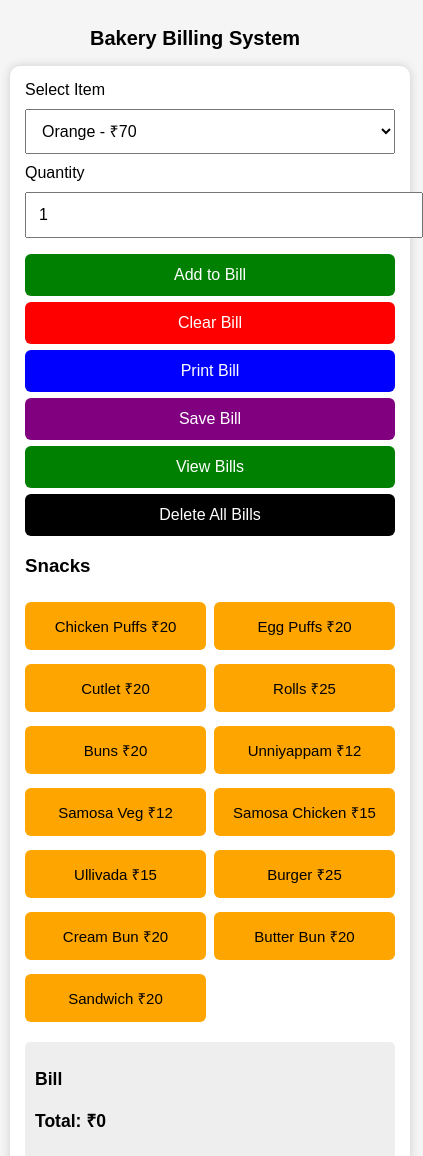
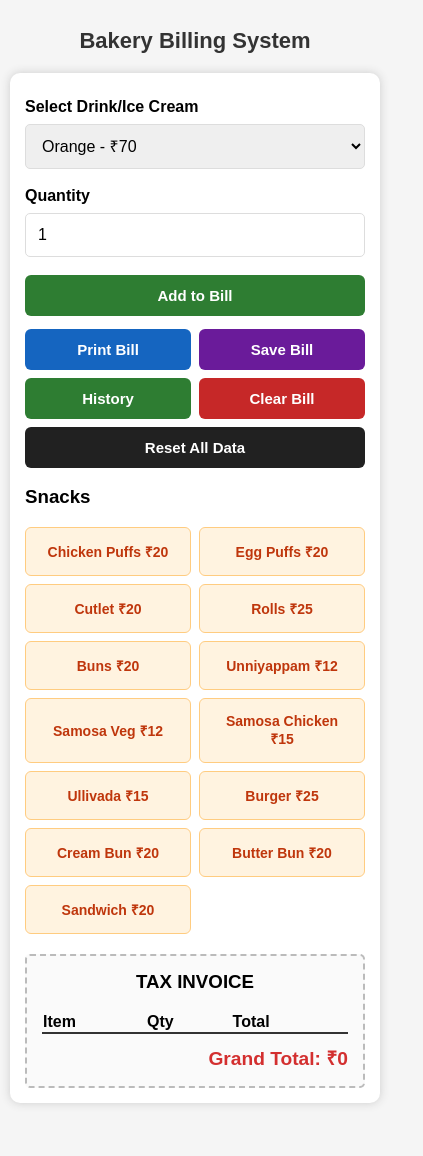
Before and after one commit to minhajdoc7x-oss/Best-Bakery-, a plain HTML site: page index.html in a window 390 px wide. Shown: the top 1156 px of the page, 423 px wide, since content can reach past the window. After the commit the page ends 1113 px from the top, so only its background shows below. Drawn offline with Linux system fonts and the light colour scheme.

Commit message:
Update index.html

```diff
--- a/index.html
+++ b/index.html
@@ -1,91 +1,42 @@
 <!DOCTYPE html>
-<html>
+<html lang="en">
 <head>
+    <meta charset="UTF-8">
+    <meta name="viewport" content="width=device-width, initial-scale=1.0">
     <title>Bakery Billing System</title>
+    <style>
+        body { font-family: Arial, sans-serif; background:#f5f5f5; margin:0; padding:10px; }
+        h2 { text-align:center; font-size:22px; color: #333; }
+        .container { background:white; padding:15px; border-radius:10px; max-width:500px; margin:auto; box-shadow:0 0 10px #ccc; }
+        label { font-weight: bold; display: block; margin-top: 10px; }
+        select, input { width:100%; padding:12px; margin:8px 0; font-size:16px; border: 1px solid #ddd; border-radius: 5px; box-sizing: border-box; }
 
-<meta name="viewport" content="width=device-width, initial-scale=1.0">
+        .btn-grid { display: grid; grid-template-columns: 1fr 1fr; gap: 8px; margin-top: 10px; }
+        button { padding:12px; border:none; color:white; cursor:pointer; font-size:15px; border-radius:6px; font-weight: bold; }
+        .green { background: #2e7d32; }
+        .red { background: #c62828; }
+        .blue { background: #1565c0; }
+        .purple { background: #6a1b9a; }
+        .black { background: #212121; grid-column: span 2; }
+        .add-btn { background: #2e7d32; grid-column: span 2; margin-bottom: 5px; }
 
-<style>
-body {
-    font-family: Arial;
-    background:#f5f5f5;
-    margin:0;
-    padding:10px;
-}
+        .snacks-box { display:grid; grid-template-columns:repeat(2,1fr); gap:8px; margin-top: 10px; }
+        .snacks-box button { background:#fff3e0; color:#bf360c; border: 1px solid #ffcc80; padding:14px; font-size:14px; }
 
-h2 {
-    text-align:center;
-    font-size:20px;
-}
-
-.container {
-    background:white;
-    padding:15px;
-    border-radius:10px;
-    max-width:500px;
-    width:100%;
-    margin:auto;
-    box-shadow:0 0 10px #ccc;
-}
-
-select,input {
-    width:100%;
-    padding:12px;
-    margin:10px 0;
-    font-size:16px;
-}
-
-button {
-    padding:12px;
-    width:100%;
-    border:none;
-    color:white;
-    margin-top:6px;
-    cursor:pointer;
-    font-size:16px;
-    border-radius:6px;
-}
-
-.green { background:green; }
-.red { background:red; }
-.blue { background:blue; }
-.purple { background:purple; }
-.black { background:black; }
-
-.bill {
-    margin-top:20px;
-    background:#eee;
-    padding:10px;
-    border-radius:5px;
-    font-size:15px;
-}
-
-.snacks-box {
-    display:grid;
-    grid-template-columns:repeat(2,1fr);
-    gap:8px;
-}
-
-.snacks-box button {
-    background:orange;
-    color:black;
-    padding:14px;
-    font-size:15px;
-}
+        .bill { margin-top:20px; background:#fafafa; border: 2px dashed #bbb; padding:15px; border-radius:5px; }
+        table { width: 100%; border-collapse: collapse; }
+        th { text-align: left; border-bottom: 2px solid #333; }
+        td { padding: 8px 0; border-bottom: 1px solid #eee; }
+        .total-row { font-size: 1.2em; font-weight: bold; color: #d32f2f; margin-top: 10px; text-align: right; }
     </style>
 </head>
-
 <body>
 
 <h2>Bakery Billing System</h2>
 
 <div class="container">
-
-<label>Select Item</label>
-
+    <label>Select Drink/Ice Cream</label>
     <select id="item">
-
-<!-- Fresh Juice -->
         <optgroup label="Fresh Juice">
             <option value="70">Orange - ₹70</option>
             <option value="60">Musambi - ₹60</option>
@@ -94,8 +45,6 @@ button {
             <option value="40">Milk Lime - ₹40</option>
             <option value="40">Pineapple Lime - ₹40</option>
         </optgroup>
-
-<!-- Milk Shakes -->
         <optgroup label="Milk Shakes">
             <option value="70">Chikku - ₹70</option>
             <option value="70">Sharjah - ₹70</option>
@@ -108,8 +57,6 @@ button {
             <option value="70">Cocktail - ₹70</option>
             <option value="90">Apple - ₹90</option>
         </optgroup>
-
-<!-- Special Shakes -->
         <optgroup label="Special Shakes">
             <option value="70">Badam Milk - ₹70</option>
             <option value="70">Cold Coffee - ₹70</option>
@@ -117,184 +64,183 @@ button {
             <option value="100">KitKat - ₹100</option>
             <option value="80">Oreo - ₹80</option>
         </optgroup>
-
-<!-- Dry Fruit Shakes -->
         <optgroup label="Dry Fruit Shakes">
             <option value="80">Dates - ₹80</option>
             <option value="100">Badam - ₹100</option>
             <option value="100">Roasted Cashew - ₹100</option>
             <option value="100">Mixed Dry Fruits - ₹100</option>
         </optgroup>
-
-<!-- Ice Cream Shakes -->
         <optgroup label="Ice Cream Shakes">
-<option value="80">Vanilla - ₹80</option>
-<option value="80">Strawberry - ₹80</option>
-<option value="80">Pista - ₹80</option>
-<option value="90">Mango - ₹90</option>
-<option value="90">Chocolate - ₹90</option>
-<option value="90">Butterscotch - ₹90</option>
-<option value="90">Spanish Delight - ₹90</option>
+            <option value="80">Vanilla Shake - ₹80</option>
+            <option value="80">Strawberry Shake - ₹80</option>
+            <option value="80">Pista Shake - ₹80</option>
+            <option value="90">Mango Shake - ₹90</option>
+            <option value="90">Chocolate Shake - ₹90</option>
+            <option value="90">Butterscotch Shake - ₹90</option>
+            <option value="90">Spanish Delight Shake - ₹90</option>
         </optgroup>
-
-<!-- Mojitos -->
+        <optgroup label="Scoops">
+            <option value="50">Vanilla Scoop - ₹50</option>
+            <option value="60">Strawberry Scoop - ₹60</option>
+            <option value="60">Pista Scoop - ₹60</option>
+            <option value="60">Mango Scoop - ₹60</option>
+            <option value="60">Chocolate Scoop - ₹60</option>
+            <option value="60">Butterscotch Scoop - ₹60</option>
+            <option value="60">Spanish Delight Scoop - ₹60</option>
+        </optgroup>
+        <optgroup label="Icecream Specials">
+            <option value="70">Fruit Salad - ₹70</option>
+            <option value="130">Gudbud - ₹130</option>
+            <option value="160">Dilkhush - ₹160</option>
+            <option value="160">Fancy Falooda - ₹160</option>
+            <option value="180">Royal Falooda - ₹180</option>
+            <option value="200">Tender Falooda - ₹200</option>
+            <option value="180">Choco Buzz - ₹180</option>
+            <option value="200">Best Gudbud - ₹200</option>
+            <option value="200">Brownie Fudge - ₹200</option>
+        </optgroup>
         <optgroup label="Mojitos">
             <option value="70">Green Apple - ₹70</option>
             <option value="70">Passion Fruit - ₹70</option>
             <option value="70">Blue Lagoon - ₹70</option>
         </optgroup>
-
-<!-- Hot Beverages -->
         <optgroup label="Hot Beverages">
             <option value="12">Tea - ₹12</option>
             <option value="20">Coffee - ₹20</option>
             <option value="25">Horlicks - ₹25</option>
             <option value="25">Boost - ₹25</option>
         </optgroup>
+    </select>
 
-</select>
     <label>Quantity</label>
-<input type="number" id="qty" value="1">
+    <input type="number" id="qty" value="1" min="1">
 
-<button class="green" onclick="addItem()">Add to Bill</button>
-<button class="red" onclick="clearBill()">Clear Bill</button>
+    <div class="btn-grid">
+        <button class="add-btn" onclick="addItem()">Add to Bill</button>
         <button class="blue" onclick="printBill()">Print Bill</button>
         <button class="purple" onclick="saveBill()">Save Bill</button>
-<button class="green" onclick="viewBills()">View Bills</button>
-<button class="black" onclick="deleteBills()">Delete All Bills</button>
+        <button class="green" onclick="viewBills()">History</button>
+        <button class="red" onclick="clearBill()">Clear Bill</button>
+        <button class="black" onclick="deleteBills()">Reset All Data</button>
+    </div>
 
     <h3>Snacks</h3>
-
     <div class="snacks-box">
-<button onclick="addDirect('Chicken Puffs',20)">Chicken Puffs ₹20</button>
-<button onclick="addDirect('Egg Puffs',20)">Egg Puffs ₹20</button>
-<button onclick="addDirect('Cutlet',20)">Cutlet ₹20</button>
-<button onclick="addDirect('Rolls',25)">Rolls ₹25</button>
-<button onclick="addDirect('Buns',20)">Buns ₹20</button>
-<button onclick="addDirect('Unniyappam',12)">Unniyappam ₹12</button>
-<button onclick="addDirect('Samosa Veg',12)">Samosa Veg ₹12</button>
-<button onclick="addDirect('Samosa Chicken',15)">Samosa Chicken ₹15</button>
-<button onclick="addDirect('Ullivada',15)">Ullivada ₹15</button>
-<button onclick="addDirect('Burger',25)">Burger ₹25</button>
-<button onclick="addDirect('Cream Bun',20)">Cream Bun ₹20</button>
-<button onclick="addDirect('Butter Bun',20)">Butter Bun ₹20</button>
-<button onclick="addDirect('Sandwich',20)">Sandwich ₹20</button>
+        <button onclick="addOrUpdate('Chicken Puffs',20, 1)">Chicken Puffs ₹20</button>
+        <button onclick="addOrUpdate('Egg Puffs',20, 1)">Egg Puffs ₹20</button>
+        <button onclick="addOrUpdate('Cutlet',20, 1)">Cutlet ₹20</button>
+        <button onclick="addOrUpdate('Rolls',25, 1)">Rolls ₹25</button>
+        <button onclick="addOrUpdate('Buns',20, 1)">Buns ₹20</button>
+        <button onclick="addOrUpdate('Unniyappam',12, 1)">Unniyappam ₹12</button>
+        <button onclick="addOrUpdate('Samosa Veg',12, 1)">Samosa Veg ₹12</button>
+        <button onclick="addOrUpdate('Samosa Chicken',15, 1)">Samosa Chicken ₹15</button>
+        <button onclick="addOrUpdate('Ullivada',15, 1)">Ullivada ₹15</button>
+        <button onclick="addOrUpdate('Burger',25, 1)">Burger ₹25</button>
+        <button onclick="addOrUpdate('Cream Bun',20, 1)">Cream Bun ₹20</button>
+        <button onclick="addOrUpdate('Butter Bun',20, 1)">Butter Bun ₹20</button>
+        <button onclick="addOrUpdate('Sandwich',20, 1)">Sandwich ₹20</button>
     </div>
 
-<div class="bill">
-<h3>Bill</h3>
-<p id="items"></p>
-<h3>Total: ₹<span id="total">0</span></h3>
+    <div class="bill" id="printSection">
+        <h3 style="text-align:center; margin-top:0;">TAX INVOICE</h3>
+        <table>
+            <thead>
+                <tr>
+                    <th>Item</th>
+                    <th>Qty</th>
+                    <th>Total</th>
+                </tr>
+            </thead>
+            <tbody id="itemsTable"></tbody>
+        </table>
+        <div class="total-row">Grand Total: ₹<span id="total">0</span></div>
     </div>
-
 </div>
 
 <script>
+    let currentBill = [];
+    let totalAmount = 0;
+    const password = "1234";
 
-let total = 0;
-let billText = "";
-let password = "1234";
-
-function addItem() {
-    let item = document.getElementById("item");
-    let price = parseInt(item.value);
-    let name = item.options[item.selectedIndex].text;
-    let qty = parseInt(document.getElementById("qty").value);
-
-    let itemTotal = price * qty;
-    total += itemTotal;
-
-   billText += "• " + name + " x " + qty + " = ₹" + itemTotal + "<br>";
-
-    document.getElementById("items").innerHTML = billText;
-    document.getElementById("total").innerText = total;
+    function updateUI() {
+        let tableHTML = "";
+        totalAmount = 0;
+        currentBill.forEach(item => {
+            let lineTotal = item.price * item.qty;
+            tableHTML += `<tr><td>${item.name}</td><td>${item.qty}</td><td>₹${lineTotal}</td></tr>`;
+            totalAmount += lineTotal;
+        });
+        document.getElementById("itemsTable").innerHTML = tableHTML;
+        document.getElementById("total").innerText = totalAmount;
     }
 
-function addDirect(name, price) {
-    total += price;
-    billText += "• " + name + " = ₹" + price + "<br>";
+    // core logic: updates existing item or adds new one
+    function addOrUpdate(name, price, qty) {
+        let existingItem = currentBill.find(item => item.name === name);
 
-    document.getElementById("items").innerHTML = billText;
-    document.getElementById("total").innerText = total;
+        if (existingItem) {
+            existingItem.qty += qty;
+        } else {
+            currentBill.push({ name, price, qty });
+        }
+        updateUI();
+    }
+
+    // Triggered by the "Add to Bill" button for drinks
+    function addItem() {
+        let itemEl = document.getElementById("item");
+        let name = itemEl.options[itemEl.selectedIndex].text.split(' -')[0];
+        let price = parseInt(itemEl.value);
+        let qtyInput = document.getElementById("qty");
+        let qty = parseInt(qtyInput.value);
+
+        if(qty < 1 || isNaN(qty)) return;
+
+        addOrUpdate(name, price, qty);
+
+        // Reset quantity field to 1 after adding
+        qtyInput.value = 1;
     }
 
     function clearBill() {
-    let pass = prompt("Enter password");
-    if(pass !== password) return alert("Wrong ❌");
-
-    total = 0;
-    billText = "";
-    document.getElementById("items").innerHTML = "";
-    document.getElementById("total").innerText = "0";
+        if(confirm("Clear current bill?")) {
+            currentBill = [];
+            updateUI();
+        }
     }
 
     function printBill() {
-    let content = document.querySelector(".bill").innerHTML;
-
-    let win = window.open("", "", "width=300,height=600");
-
-    win.document.write(`
-        <html>
-        <head>
-        <title>Bill</title>
-        <style>
-            body { font-family: Arial; text-align:center; }
-            hr { border:1px dashed black; }
-        </style>
-        </head>
-        <body>
-            <h2>Best Bakery</h2>
-            <hr>
-            ${content}
-            <hr>
-            <p>Thank You Visit Again 🙏</p>
-        </body>
-        </html>
-    `);
-
-    win.print();
+        let content = document.getElementById("printSection").innerHTML;
+        let win = window.open("", "", "width=400,height=600");
+        win.document.write(`<html><head><style>body{font-family:Arial;text-align:center;padding:20px;} table{width:100%;text-align:left;border-collapse:collapse;} th,td{padding:5px;border-bottom:1px solid #000;} .total-row{font-weight:bold;text-align:right;font-size:1.2em;margin-top:10px;}</style></head><body><h2>BEST BAKERY</h2><hr>${content}<hr><p>Thank You Visit Again!</p><script>window.onload=function(){window.print();window.close();}<\/script></body></html>`);
     }
 
     function saveBill() {
-    let data = { items: billText, total: total };
-    let bills = JSON.parse(localStorage.getItem("bills")) || [];
-    bills.push(data);
-    localStorage.setItem("bills", JSON.stringify(bills));
-    alert("Saved ✅");
+        if(currentBill.length === 0) return alert("Add items first!");
+        let bills = JSON.parse(localStorage.getItem("bakery_bills")) || [];
+        bills.push({ date: new Date().toLocaleString(), total: totalAmount });
+        localStorage.setItem("bakery_bills", JSON.stringify(bills));
+        alert("Bill Saved ✅");
+        currentBill = [];
+        updateUI();
     }
 
     function viewBills() {
-    let bills = JSON.parse(localStorage.getItem("bills")) || [];
-    let text = "";
-
-    bills.forEach((b,i)=>{
-        text += `<hr>
-        Bill ${i+1}<br>
-        ${b.items}
-        Total: ₹${b.total}<br>
-        <button onclick="deleteOne(${i})">Delete</button>`;
-    });
-
-    let win = window.open("", "", "width=400,height=600");
-    win.document.write(text);
-}
-
-function deleteOne(index) {
-    let bills = JSON.parse(localStorage.getItem("bills")) || [];
-    bills.splice(index,1);
-    localStorage.setItem("bills", JSON.stringify(bills));
-    alert("Deleted ✅");
-    location.reload();
+        let bills = JSON.parse(localStorage.getItem("bakery_bills")) || [];
+        if(bills.length === 0) return alert("No history found.");
+        let report = bills.map((b,i) => `${i+1}. ${b.date} - ₹${b.total}`).join('\n');
+        alert("Sales History:\n" + report);
     }
 
     function deleteBills() {
-    let pass = prompt("Enter password");
-    if(pass !== password) return alert("Wrong ❌");
-
-    localStorage.removeItem("bills");
-    alert("All deleted ✅");
+        let pass = prompt("Enter Password:");
+        if(pass === password) {
+            localStorage.removeItem("bakery_bills");
+            alert("All history deleted!");
+        } else {
+            alert("Wrong password!");
         }
-
+    }
 </script>
 
 </body>
```
Lines whose indentation alone changed are shown as unchanged.
